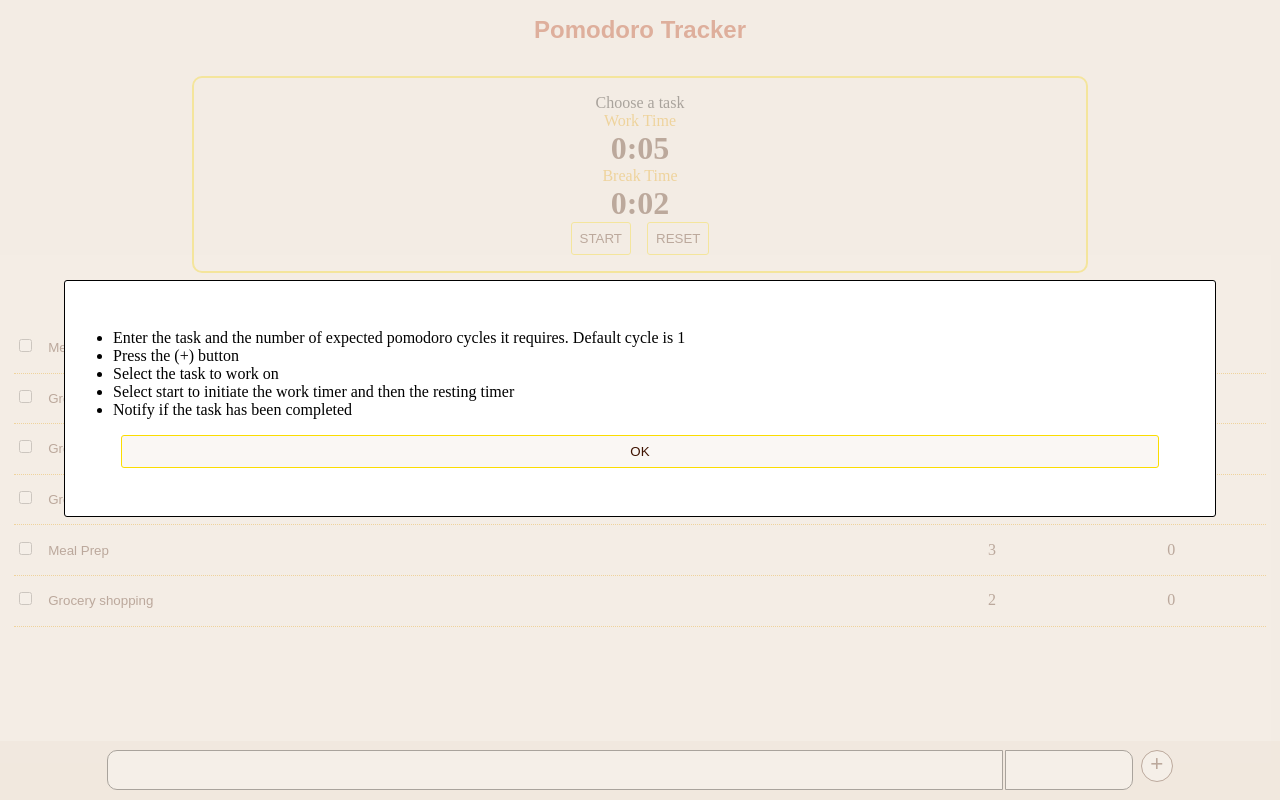
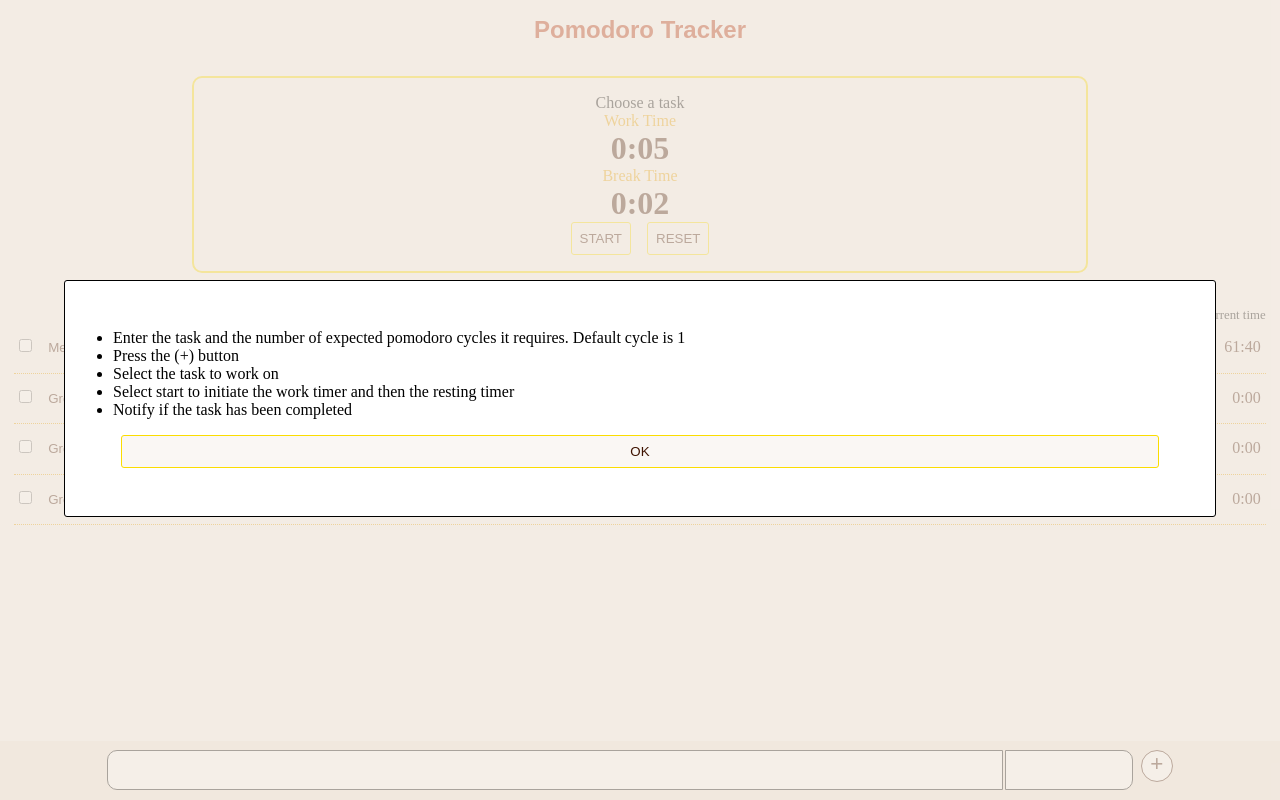
Before and after one commit to carocodingk/PomodoroTracker, a Next.js app: page / in a window 1280 px wide. Built offline with nearby package versions, Linux system fonts and the light colour scheme.

Commit message:
Changed current time display to show in mm:ss format

```diff
--- a/src/pages/index.js
+++ b/src/pages/index.js
@@ -3,38 +3,39 @@ import { useEffect, useState } from "react";
 // Initial values
 const workTime = 5;
 const breakTime = 2;
-const initialTasks = [{key: 0, taskName: 'Meal Prep', expectedCycles: 3, actualTime: 0, finished: false},
+const initialTasks = [{key: 0, taskName: 'Meal Prep', expectedCycles: 3, actualTime: 3700, finished: false},
                       {key: 1, taskName: 'Grocery shopping', expectedCycles: 2, actualTime: 0, finished: false},
                       {key: 2, taskName: 'Grocery shopping1', expectedCycles: 2, actualTime: 0, finished: false},
                       {key: 3, taskName: 'Grocery shopping2', expectedCycles: 2, actualTime: 0, finished: false},
-                      {key: 0, taskName: 'Meal Prep', expectedCycles: 3, actualTime: 0, finished: false},
-                      {key: 1, taskName: 'Grocery shopping', expectedCycles: 2, actualTime: 0, finished: false},
-                      {key: 2, taskName: 'Grocery shopping1', expectedCycles: 2, actualTime: 0, finished: false},
-                      {key: 3, taskName: 'Grocery shopping2', expectedCycles: 2, actualTime: 0, finished: false} ,
-                      {key: 0, taskName: 'Meal Prep', expectedCycles: 3, actualTime: 0, finished: false},
-                      {key: 1, taskName: 'Grocery shopping', expectedCycles: 2, actualTime: 0, finished: false},
-                      {key: 2, taskName: 'Grocery shopping1', expectedCycles: 2, actualTime: 0, finished: false},
-                      {key: 3, taskName: 'Grocery shopping2', expectedCycles: 2, actualTime: 0, finished: false}  ,
-                      {key: 0, taskName: 'Meal Prep', expectedCycles: 3, actualTime: 0, finished: false},
-                      {key: 1, taskName: 'Grocery shopping', expectedCycles: 2, actualTime: 0, finished: false},
-                      {key: 2, taskName: 'Grocery shopping1', expectedCycles: 2, actualTime: 0, finished: false},
-                      {key: 3, taskName: 'Grocery shopping2', expectedCycles: 2, actualTime: 0, finished: false}  ,
-                      {key: 0, taskName: 'Meal Prep', expectedCycles: 3, actualTime: 0, finished: false},
-                      {key: 1, taskName: 'Grocery shopping', expectedCycles: 2, actualTime: 0, finished: false},
-                      {key: 2, taskName: 'Grocery shopping1', expectedCycles: 2, actualTime: 0, finished: false},
-                      {key: 3, taskName: 'Grocery shopping2', expectedCycles: 2, actualTime: 0, finished: false}  ,
-                      {key: 0, taskName: 'Meal Prep', expectedCycles: 3, actualTime: 0, finished: false},
-                      {key: 1, taskName: 'Grocery shopping', expectedCycles: 2, actualTime: 0, finished: false},
-                      {key: 2, taskName: 'Grocery shopping1', expectedCycles: 2, actualTime: 0, finished: false},
-                      {key: 3, taskName: 'Grocery shopping2', expectedCycles: 2, actualTime: 0, finished: false}  ,
-                      {key: 0, taskName: 'Meal Prep', expectedCycles: 3, actualTime: 0, finished: false},
-                      {key: 1, taskName: 'Grocery shopping', expectedCycles: 2, actualTime: 0, finished: false},
-                      {key: 2, taskName: 'Grocery shopping1', expectedCycles: 2, actualTime: 0, finished: false},
-                      {key: 3, taskName: 'Grocery shopping2', expectedCycles: 2, actualTime: 0, finished: false}  ,
-                      {key: 0, taskName: 'Meal Prep', expectedCycles: 3, actualTime: 0, finished: false},
-                      {key: 1, taskName: 'Grocery shopping', expectedCycles: 2, actualTime: 0, finished: false},
-                      {key: 2, taskName: 'Grocery shopping1', expectedCycles: 2, actualTime: 0, finished: false},
-                      {key: 3, taskName: 'Grocery shopping2', expectedCycles: 2, actualTime: 0, finished: false}      ];
+                      // {key: 0, taskName: 'Meal Prep', expectedCycles: 3, actualTime: 0, finished: false},
+                      // {key: 1, taskName: 'Grocery shopping', expectedCycles: 2, actualTime: 0, finished: false},
+                      // {key: 2, taskName: 'Grocery shopping1', expectedCycles: 2, actualTime: 0, finished: false},
+                      // {key: 3, taskName: 'Grocery shopping2', expectedCycles: 2, actualTime: 0, finished: false} ,
+                      // {key: 0, taskName: 'Meal Prep', expectedCycles: 3, actualTime: 0, finished: false},
+                      // {key: 1, taskName: 'Grocery shopping', expectedCycles: 2, actualTime: 0, finished: false},
+                      // {key: 2, taskName: 'Grocery shopping1', expectedCycles: 2, actualTime: 0, finished: false},
+                      // {key: 3, taskName: 'Grocery shopping2', expectedCycles: 2, actualTime: 0, finished: false}  ,
+                      // {key: 0, taskName: 'Meal Prep', expectedCycles: 3, actualTime: 0, finished: false},
+                      // {key: 1, taskName: 'Grocery shopping', expectedCycles: 2, actualTime: 0, finished: false},
+                      // {key: 2, taskName: 'Grocery shopping1', expectedCycles: 2, actualTime: 0, finished: false},
+                      // {key: 3, taskName: 'Grocery shopping2', expectedCycles: 2, actualTime: 0, finished: false}  ,
+                      // {key: 0, taskName: 'Meal Prep', expectedCycles: 3, actualTime: 0, finished: false},
+                      // {key: 1, taskName: 'Grocery shopping', expectedCycles: 2, actualTime: 0, finished: false},
+                      // {key: 2, taskName: 'Grocery shopping1', expectedCycles: 2, actualTime: 0, finished: false},
+                      // {key: 3, taskName: 'Grocery shopping2', expectedCycles: 2, actualTime: 0, finished: false}  ,
+                      // {key: 0, taskName: 'Meal Prep', expectedCycles: 3, actualTime: 0, finished: false},
+                      // {key: 1, taskName: 'Grocery shopping', expectedCycles: 2, actualTime: 0, finished: false},
+                      // {key: 2, taskName: 'Grocery shopping1', expectedCycles: 2, actualTime: 0, finished: false},
+                      // {key: 3, taskName: 'Grocery shopping2', expectedCycles: 2, actualTime: 0, finished: false}  ,
+                      // {key: 0, taskName: 'Meal Prep', expectedCycles: 3, actualTime: 0, finished: false},
+                      // {key: 1, taskName: 'Grocery shopping', expectedCycles: 2, actualTime: 0, finished: false},
+                      // {key: 2, taskName: 'Grocery shopping1', expectedCycles: 2, actualTime: 0, finished: false},
+                      // {key: 3, taskName: 'Grocery shopping2', expectedCycles: 2, actualTime: 0, finished: false}  ,
+                      // {key: 0, taskName: 'Meal Prep', expectedCycles: 3, actualTime: 0, finished: false},
+                      // {key: 1, taskName: 'Grocery shopping', expectedCycles: 2, actualTime: 0, finished: false},
+                      // {key: 2, taskName: 'Grocery shopping1', expectedCycles: 2, actualTime: 0, finished: false},
+                      // {key: 3, taskName: 'Grocery shopping2', expectedCycles: 2, actualTime: 0, finished: false}
+                    ];
 
 function PomodoroTimer({taskInProgress, setCycleComplete}){
   const [workTimer, setWorkTimer] = useState(workTime);
@@ -152,6 +153,18 @@ function TaskManager({taskInProgress, setTaskInProgress, cycleComplete, setCycle
     return('heeeelooo');
   }
 
+  const timeProcessing = (time) => {
+    const secondsW = time % 60
+    const minutesW = Math.floor(time / 60)
+    const output = `${minutesW}:${secondsW < 10? `0${secondsW}` : secondsW}`
+
+    return(
+      output
+    );
+  }
+
+
+
   return(
     <div>
       <div id="colName" className="flexBox justifySpaceBetween">
@@ -159,8 +172,8 @@ function TaskManager({taskInProgress, setTaskInProgress, cycleComplete, setCycle
           <p id="columnLeft" className="columns">Task description</p>
         </div>
         <div>
-          <p className="columns smallCol details">Expected cycles</p>
-          <p className="columns smallCol details">Current time</p>
+          <p className="columns rightAlign details">Expected cycles</p>
+          <p className="columns rightAlign details">Current time</p>
         </div>
       </div>
       <ul id="taskList">
@@ -175,8 +188,9 @@ function TaskManager({taskInProgress, setTaskInProgress, cycleComplete, setCycle
               />
             </div>
             <div>
-              <p  className="brown details centerAlign">{task.expectedCycles}</p>
-              <p id="totalTime" className="brown details centerAlign">{task.actualTime}</p>
+              <p  className="brown details rightAlign">{task.expectedCycles}</p>
+              {/* <p id="totalTime" className="brown details centerAlign">{task.actualTime}</p> */}
+              <p id="totalTime" className="brown details rightAlign">{timeProcessing(task.actualTime)}</p>
             </div>
           </li>
         ))}
@@ -206,20 +220,25 @@ function TaskCompletion({taskInProgress, setTaskInProgress, taskList, setTaskLis
     let updatedTask
     taskList.map((task) => {
       if (task.key === taskInProgress.key && !task.finished){   //task has not been finished before
+        console.log('before ', task)
+        console.log('worktime ', workTime)
         if (completed){
           updatedTask = {
             ...task,
             actualTime: task.actualTime + workTime,
             finished: completed
           }
+          console.log("here ", updatedTask)
         }
         else{
           updatedTask = {
             ...task,
             actualTime: task.actualTime + workTime
           }
+          console.log("there ", updatedTask)
         }
         const updatedTaskList = taskList.toSpliced(taskInProgress.key, 1, updatedTask)
+        console.log('updatedtasklist ', updatedTaskList)
         setTaskList(updatedTaskList)
         setCheckedTask(true) //
         setCycleComplete(false) //removes the box asking if the task was completed
@@ -227,6 +246,7 @@ function TaskCompletion({taskInProgress, setTaskInProgress, taskList, setTaskLis
           key: -1,
           taskName: "Choose a task"
         })
+        console.log('after update ', taskList)
       }
     })
   }
@@ -418,7 +438,7 @@ export default function Home() {
   // const Instructions = (setInstructions) => {
   const Instructions = () => {
     return(
-      <div className="flexBox flexColumn">
+      <div className="flexBox flexColumn flexJustifyCenter">
         <ul>
           <li>Enter the task and the number of expected pomodoro cycles it requires. Default cycle is 1</li>
           <li>Press the (+) button</li>
--- a/src/styles/styles.css
+++ b/src/styles/styles.css
@@ -171,7 +171,7 @@
 }
 
 #colDescription {
-    width: 63vw;
+    width: 53vw;
     /* border: 1px solid forestgreen; */
 }
 
@@ -212,4 +212,9 @@
 
 #okButton {
     margin-top: 1rem;
+    /* max-width: 10vw; */
 }
+
+.rightAlign {
+    text-align: right;
+}
```
